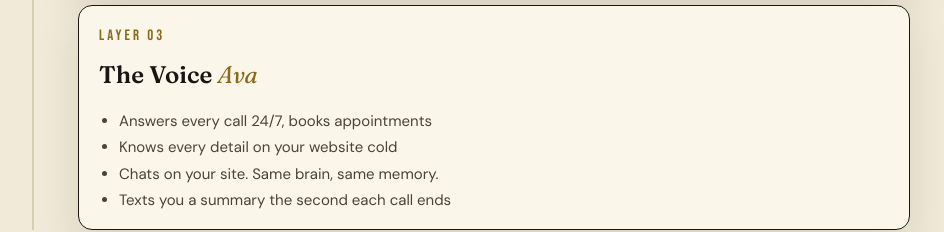
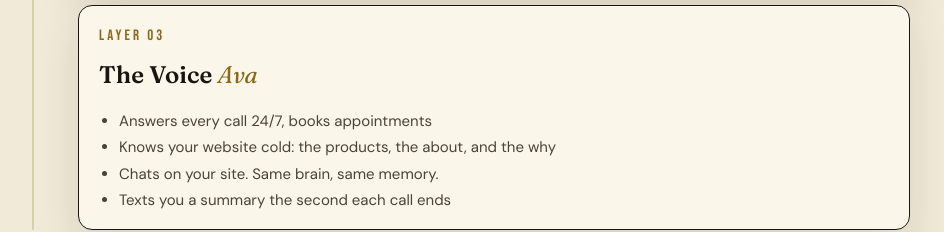
Before and after one commit to stndfella42-code/brasstacks, a plain HTML site: page how-it-works.html in a window 1280 px wide. Shown: the part 940-1172 px from the top of the page, without its empty margins (146-1090 px from the left). Drawn offline with Linux system fonts and the light colour scheme; a web font is replaced by a local one.

Commit message:
How-it-works: Ava knows the products, the about, and the why

```diff
--- a/how-it-works.html
+++ b/how-it-works.html
@@ -646,7 +646,7 @@
       <p>One receptionist on every channel, trained on your business.</p>
       <ul>
         <li>Answers every call 24/7, books appointments</li>
-        <li>Knows every detail on your website cold</li>
+        <li>Knows your website cold: the products, the about, and the why</li>
         <li>Chats on your site. Same brain, same memory.</li>
         <li>Texts you a summary the second each call ends</li>
       </ul>
```
